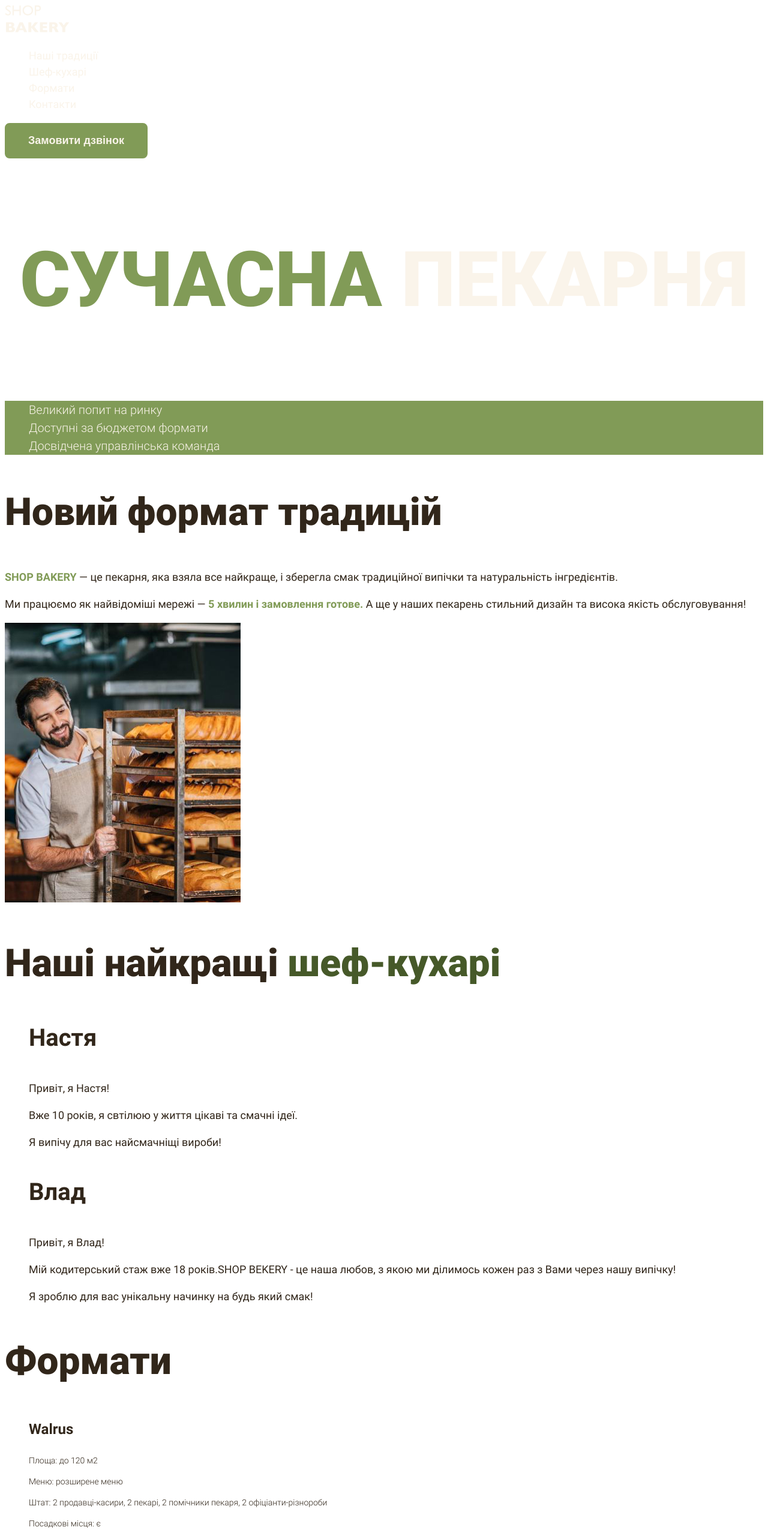
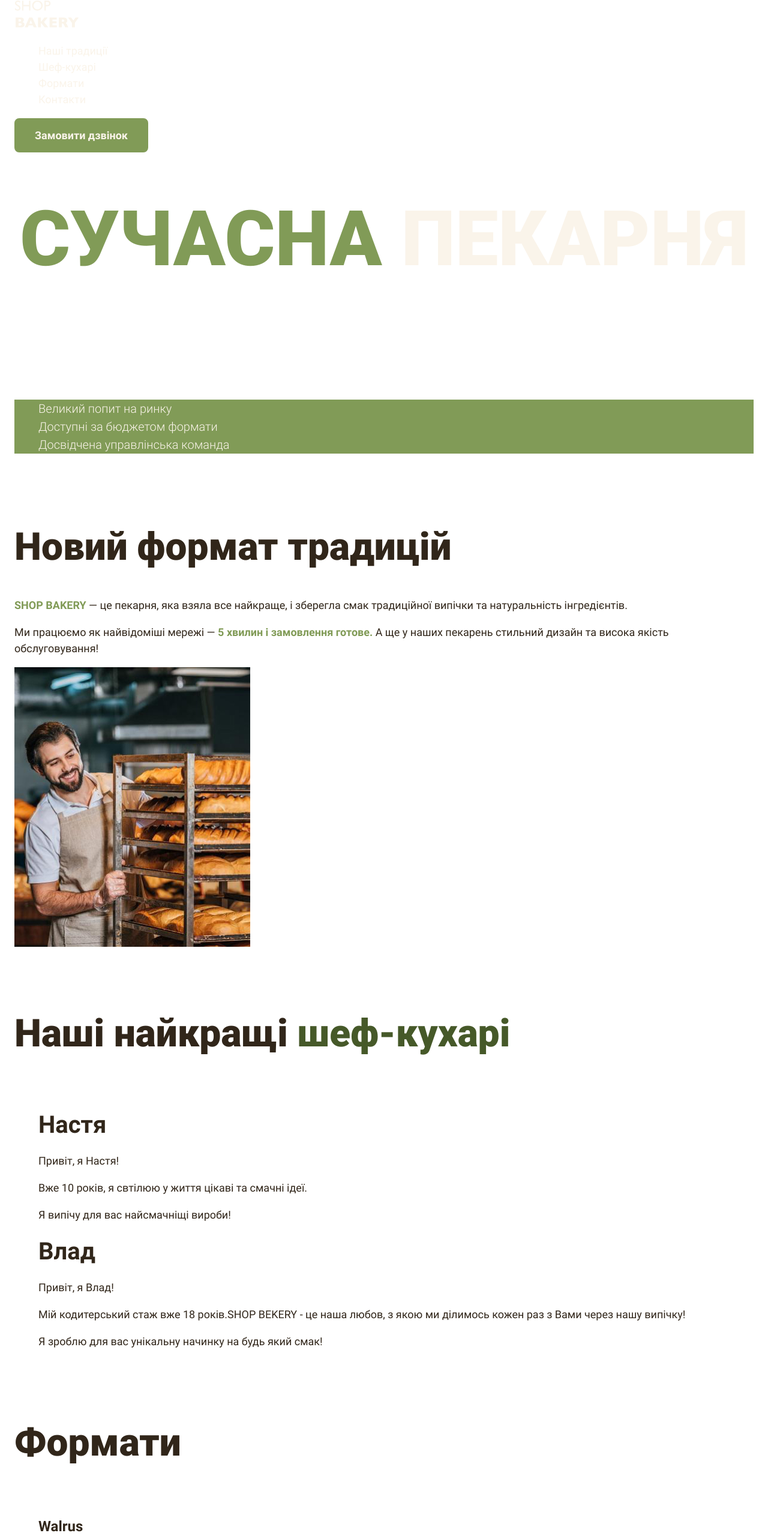
Before and after one commit to OlhaKimbembe/Modern-Bakery, a plain HTML site: page index.html in a window 1280 px wide. Shown: the top 2565 px of the page at 60% size. Drawn offline with Linux system fonts and the light colour scheme.

Commit message:
updated index.html, styles.css
added containers

```diff
--- a/css/styles.css
+++ b/css/styles.css
@@ -37,20 +37,46 @@
 }
 
 /* Base */
+* {
+  box-sizing: border-box;
+}
+
 body {
   color: var(--primary-dark-brown);
   font-family: "Roboto", sans-serif;
   font-size: 18px;
   font-weight: 400;
   line-height: 1.5;
+  margin: 0;
 }
 
 ul {
   list-style-type: none;
 }
 
+.section {
+  padding: 48px 0;
+}
+
+.container {
+  width: 100%;
+  max-width: 1288px;
+  margin: 0 auto;
+  padding: 0 24px;
+}
+
 a {
   text-decoration: none;
+}
+
+h1,
+h2,
+h3,
+h4,
+h5,
+h6,
+p {
+  margin-top: 0;
 }
 
 address {
@@ -59,15 +85,16 @@ address {
 
 /* Button */
 .button {
-  width: 238px;
-  height: 59px;
   color: var(--primary-light);
+  font-family: "Roboto", sans-serif;
   font-size: 18px;
   font-weight: 600;
   background-color: var(--primary-light-green);
   border: 2px solid var(--primary-light-green);
   border-radius: 8px;
+  padding: 16px 32px;
   cursor: pointer;
+
 }
 
 .button:hover {
@@ -86,13 +113,19 @@ address {
 }
 
 /* hero section */
+.hero-section {
+  padding: 272px 0;
+}
+
 .hero-title {
   color: var(--primary-light);
   text-align: center;
   text-transform: uppercase;
   font-size: 128px;
   font-weight: 900;
+  line-height: 1.5;
   font-family: "Roboto", sans-serif;
+  margin-top: 0;
 }
 
 .hero-title .accent {
@@ -100,6 +133,15 @@ address {
 }
 
 /* Advantages section */
+.visually-hidden {
+  position: absolute;
+  left: -10000px;
+  top: auto;
+  width: 1px;
+  height: 1px;
+  overflow: hidden;
+}
+
 .advantages-list {
   background-color: var(--primary-light-green);
   color: var(--primary-light);
@@ -121,6 +163,14 @@ address {
 }
 
 /* Traditions section */
+.traditions-section {
+  padding-top: 96px;
+}
+
+.traditions-title {
+  margin-bottom: 42px;
+}
+
 .traditions-text .brand {
   color: var(--primary-light-green);
   font-weight: 600;
@@ -134,13 +184,22 @@ address {
 
 /* chef-title */
 .chef-title {
+  margin-bottom: 16px;
   font-size: 40px;
   font-weight: 600;
 
 }
 
+.chefs-title {
+  margin-bottom: 80px;
+}
+
 /* formats-title */
 .formats-title {
+  margin-bottom: 80px;
+}
+
+.formats-article-title {
   font-size: 24px;
   font-weight: 600;
 }
@@ -148,6 +207,11 @@ address {
 .format-text {
   font-size: 14px;
   font-weight: 300;
+}
+
+/* contacts */
+.contacts-title {
+  margin-bottom: 16px;
 }
 
 /* footer */
--- a/index.html
+++ b/index.html
@@ -14,6 +14,7 @@
   </head>
   <body>
     <header>
+      <div class="container">
         <nav>
           <a href="./index.html">
             <img src="./images/logo.svg" alt="логотип сучасної пекарні" />
@@ -25,10 +26,14 @@
               >
             </li>
             <li>
-            <a class="link" href="#chefs-section" target="_blank">Шеф-кухарі</a>
+              <a class="link" href="#chefs-section" target="_blank"
+                >Шеф-кухарі</a
+              >
             </li>
             <li>
-            <a class="link" href="#formats-section" target="_blank">Формати</a>
+              <a class="link" href="#formats-section" target="_blank"
+                >Формати</a
+              >
             </li>
             <li>
               <a class="link" href="#contacts-section" target="_blank"
@@ -38,18 +43,25 @@
           </ul>
         </nav>
         <button type="button" class="button">Замовити дзвінок</button>
+      </div>
     </header>
     <main>
-      <section>
+      <section class="section" class="hero-section">
         <h1 class="hero-title"><span class="accent">Сучасна</span> пекарня</h1>
       </section>
-      <section id="traditions-section">
+      <section>
+        <div class="container">
+          <h2 class="visually-hidden">Наші переваги</h2>
           <ul class="advantages-list">
             <li class="advantages-item">Великий попит на ринку</li>
             <li class="advantages-item">Доступні за бюджетом формати</li>
             <li class="advantages-item">Досвідчена управлінська команда</li>
           </ul>
-        <h2 class="section-title">Новий формат традицій</h2>
+        </div>
+      </section>
+      <section class="traditions-section section" id="traditions-section">
+        <div class="container">
+          <h2 class="traditions-title section-title">Новий формат традицій</h2>
           <p class="traditions-text">
             <span class="brand uppercase">shop bakery</span> — це пекарня, яка
             взяла все найкраще, і зберегла смак традиційної випічки та
@@ -57,16 +69,18 @@
           </p>
           <p class="traditions-text">
             Ми працюємо як найвідоміші мережі —
-          <span class="brand">5 хвилин і замовлення готове.</span> А ще у наших
-          пекарень стильний дизайн та висока якість обслуговування!
+            <span class="brand">5 хвилин і замовлення готове.</span> А ще у
+            наших пекарень стильний дизайн та висока якість обслуговування!
           </p>
           <img
             src="./images/smiling_baker_man.jpg"
             alt="щасливий пекар який штовхає підніс зі свіжим хлібом"
           />
+        </div>
       </section>
-      <section id="chefs-section">
-        <h2 class="section-title">
+      <section class="section" id="chefs-section">
+        <div class="container">
+          <h2 class="chefs-title section-title">
             Наші найкращі <span class="accent">шеф-кухарі</span>
           </h2>
           <ul>
@@ -83,20 +97,22 @@
                 <h3 class="chef-title">Влад</h3>
                 <p>Привіт, я Влад!</p>
                 <p>
-                Мій кодитерський стаж вже 18 років.SHOP BEKERY - це наша любов,
-                з якою ми ділимось кожен раз з Вами через нашу випічку!
+                  Мій кодитерський стаж вже 18 років.SHOP BEKERY - це наша
+                  любов, з якою ми ділимось кожен раз з Вами через нашу випічку!
                 </p>
                 <p>Я зроблю для вас унікальну начинку на будь який смак!</p>
               </article>
             </li>
           </ul>
+        </div>
       </section>
-      <section id="formats-section">
-        <h2 class="section-title">Формати</h2>
+      <section class="section" id="formats-section">
+        <div class="container">
+          <h2 class="formats-title section-title">Формати</h2>
           <ul>
             <li>
               <article>
-              <h3 class="formats-title" lang="en">Walrus</h3>
+                <h3 class="formats-article-title" lang="en">Walrus</h3>
                 <div class="format-text">
                   <p>Площа: до 120 м2</p>
                   <p>Меню: розширене меню</p>
@@ -131,9 +147,13 @@
               </article>
             </li>
           </ul>
+        </div>
       </section>
-      <section id="contacts-section">
-        <h2 class="section-title">Приєднуйтеся до мережі пекарень</h2>
+      <section class="section" id="contacts-section">
+        <div class="container">
+          <h2 class="contacts-title section-title">
+            Приєднуйтеся до мережі пекарень
+          </h2>
           <p>Заповни форму, щоб ми зв'язались з тобою!</p>
           <button type="button" class="button">Замовити дзвінок</button>
           <iframe
@@ -145,9 +165,11 @@
             loading="lazy"
             referrerpolicy="no-referrer-when-downgrade"
           ></iframe>
+        </div>
       </section>
     </main>
     <footer>
+      <div class="container">
         <nav>
           <a href="/">
             <img src="./images/logo.svg" alt="логотип сучасної пекарні" />
@@ -195,6 +217,7 @@
           >
           <p class="address-copyright">&copy; 2022 Дані захищені</p>
         </address>
+      </div>
     </footer>
   </body>
 </html>
```
Lines whose indentation alone changed are shown as unchanged.
